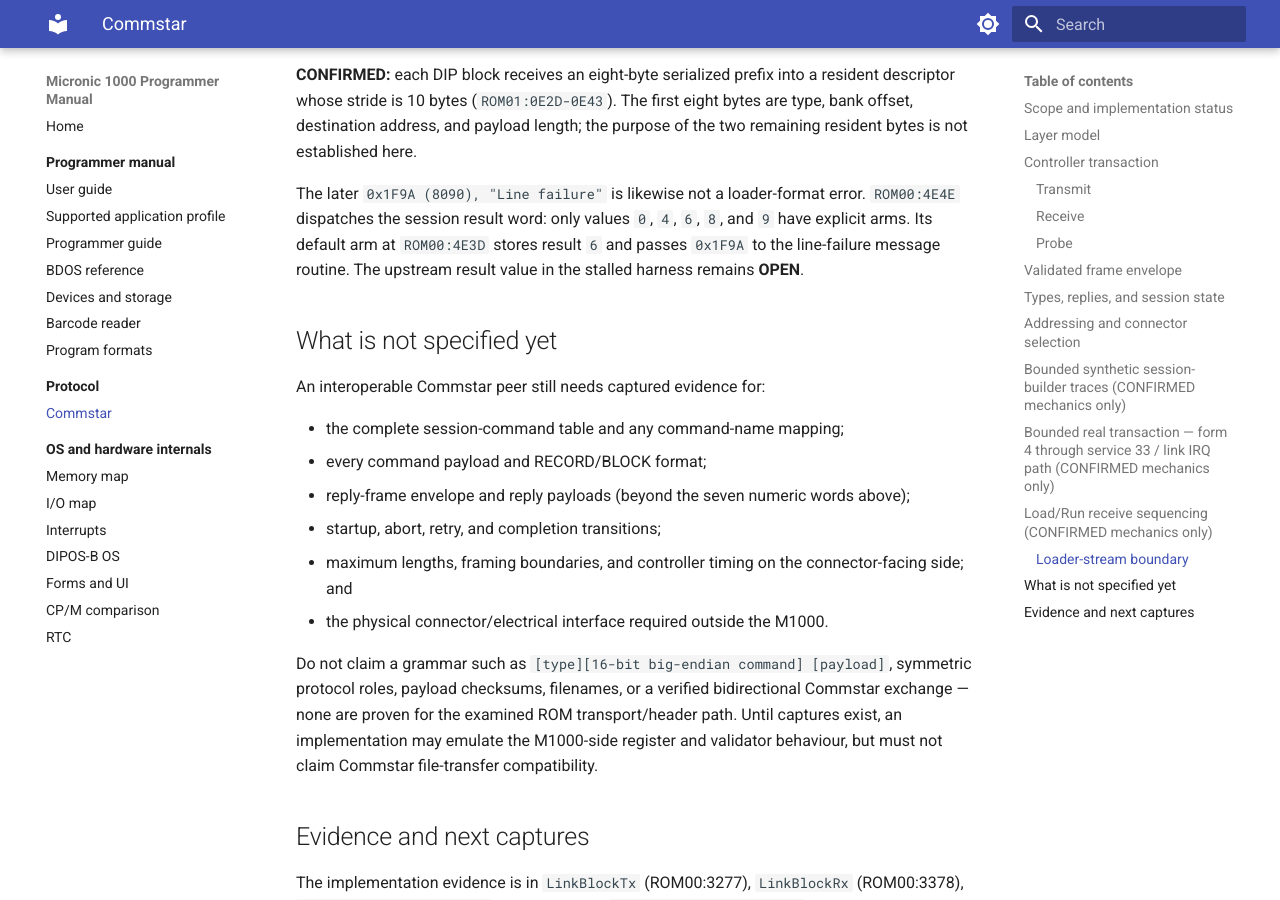
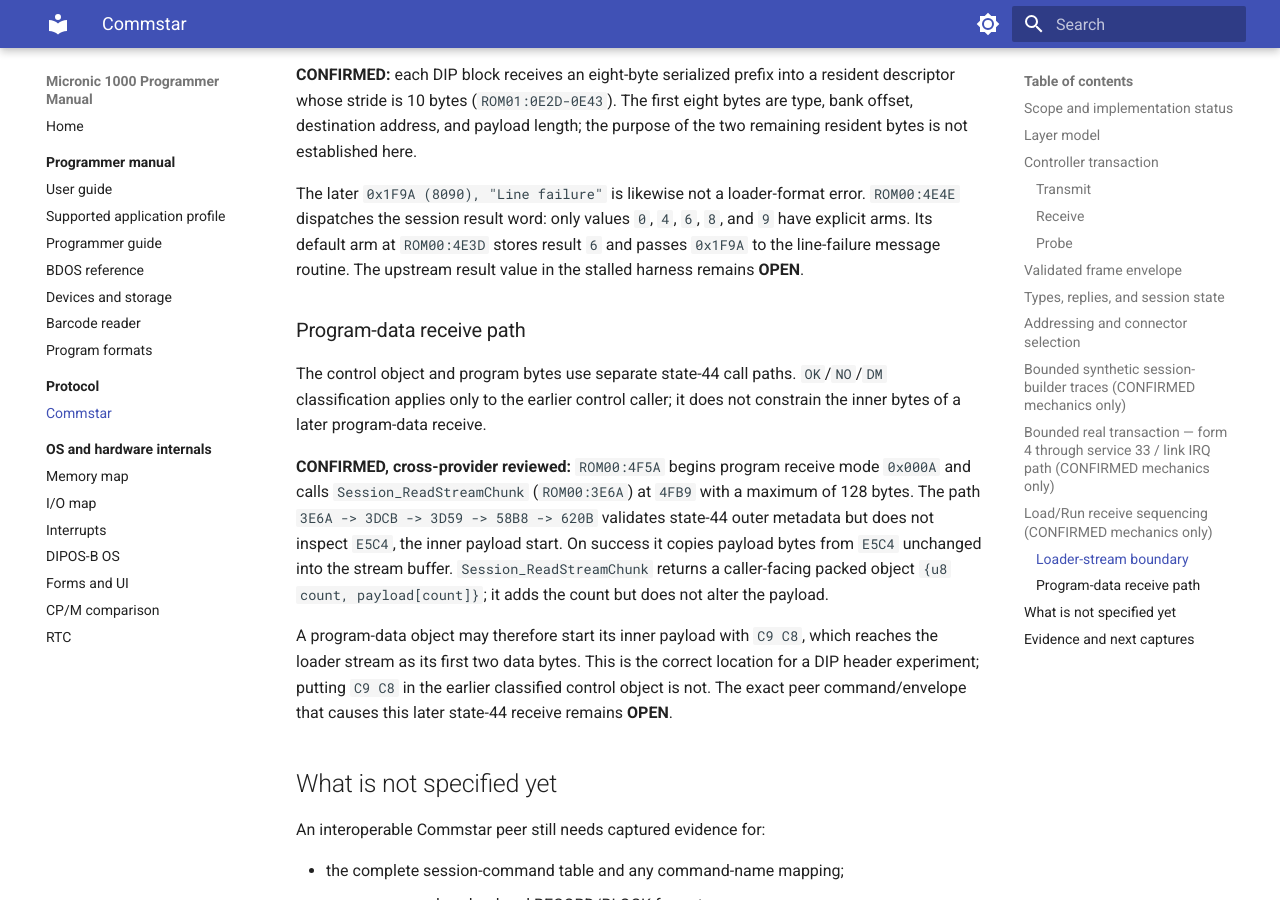
Before and after one commit to philpem/micronic1000, an MkDocs documentation site: the page built from doc/protocol/commstar.md, in a window 1280 px wide and 900 px high, scrolled down 9071 px. Built offline with MkDocs 1.6.1 and Material for MkDocs 9.7.7, drawn with Linux system fonts in a browser that asks for light colours.

Commit message:
trace Commstar program stream path

```diff
--- a/doc/protocol/commstar.md
+++ b/doc/protocol/commstar.md
@@ -400,6 +400,27 @@
 message routine. The upstream result value in the stalled harness remains
 **OPEN**.
 
+### Program-data receive path
+
+The control object and program bytes use separate state-44 call paths.
+`OK`/`NO`/`DM` classification applies only to the earlier control caller;
+it does not constrain the inner bytes of a later program-data receive.
+
+**CONFIRMED, cross-provider reviewed:** `ROM00:4F5A` begins program receive
+mode `0x000A` and calls `Session_ReadStreamChunk` (`ROM00:3E6A`) at `4FB9`
+with a maximum of 128 bytes. The path `3E6A -> 3DCB -> 3D59 -> 58B8 -> 620B`
+validates state-44 outer metadata but does not inspect `E5C4`, the inner
+payload start. On success it copies payload bytes from `E5C4` unchanged into
+the stream buffer. `Session_ReadStreamChunk` returns a caller-facing packed
+object `{u8 count, payload[count]}`; it adds the count but does not alter the
+payload.
+
+A program-data object may therefore start its inner payload with `C9 C8`,
+which reaches the loader stream as its first two data bytes. This is the
+correct location for a DIP header experiment; putting `C9 C8` in the earlier
+classified control object is not. The exact peer command/envelope that causes
+this later state-44 receive remains **OPEN**.
+
 ## What is not specified yet
 
 An interoperable Commstar peer still needs captured evidence for:
```
Also changed, not shown: doc/research/TASKS.md (+8 -0 lines).
